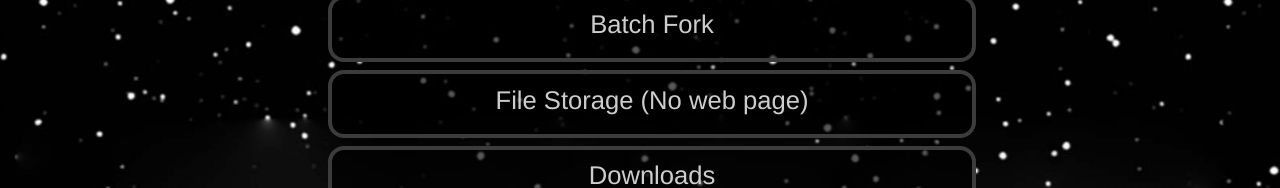
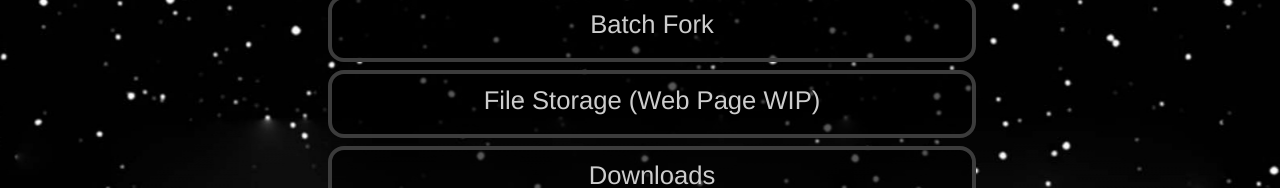
Before and after one commit to sourcite/main, a plain HTML site: page index.html in a window 1280 px wide. Shown: the part 330-518 px from the top of the page. Drawn offline with Linux system fonts and the light colour scheme.

Commit message:
index.html
updated file storage link display text

```diff
--- a/index.html
+++ b/index.html
@@ -49,7 +49,7 @@
     <div id="bigDiv">
       <a href="https://sourcite.github.io/main/proxy"><div class="subDiv">Proxy (WIP, Nonfunctional)</div></a>
       <a href="https://sourcite.github.io/main/turnMyComputerIntoAPaperweight"><div class="subDiv">Batch Fork</div></a>
-      <a href="https://sourcite.github.io/main/files"><div class="subDiv">File Storage (No web page)</div></a>
+      <a href="https://sourcite.github.io/main/files"><div class="subDiv">File Storage (Web Page WIP)</div></a>
       <a href="https://sourcite.github.io/main/downloads"><div class="subDiv">Downloads</div></a>
     </div>
   </body>
```
